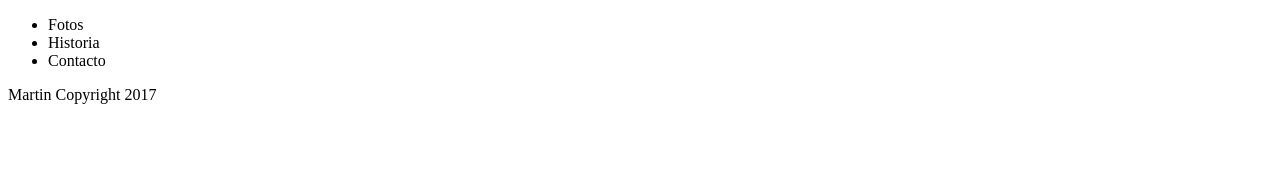
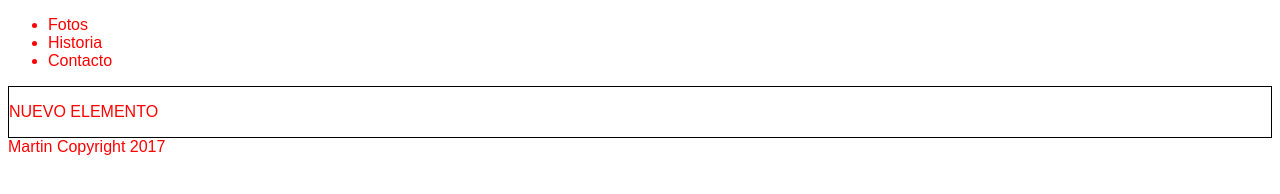
Before and after one commit to marnicsan/intro-git, a plain HTML site: page index.html in a window 1280 px wide. Drawn offline with Linux system fonts and the light colour scheme.

Commit message:
div caja y borde de caja

```diff
--- a/css/styles.css
+++ b/css/styles.css
@@ -2,3 +2,7 @@ body{
 	font-family: sans-serif;
 	color: red;
 }
+
+.caja{
+	border: 1px solid #000;
+}
--- a/index.html
+++ b/index.html
@@ -2,6 +2,7 @@
 <html>
 <head>
 	<title>GIT Intro</title>
+	<link rel="stylesheet" href="css/styles.css">
 </head>
 <body>
 	<nav>
@@ -11,6 +12,9 @@
 			<li>Contacto</li>
 		</ul>
 	</nav>
+	<div class="caja">
+		<p>NUEVO ELEMENTO</p>
+	</div>
 	<footer>
 		Martin Copyright 2017
 	</footer>
```
